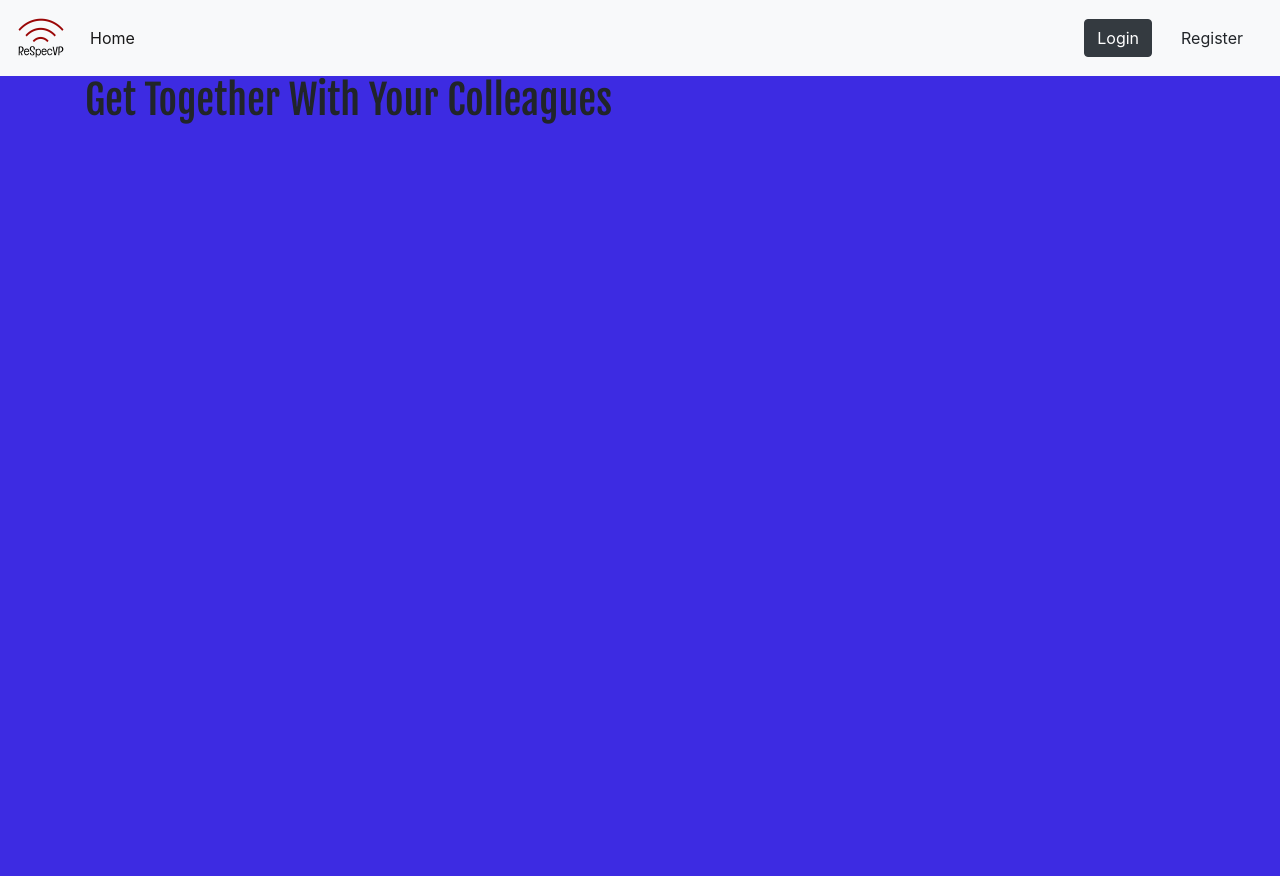
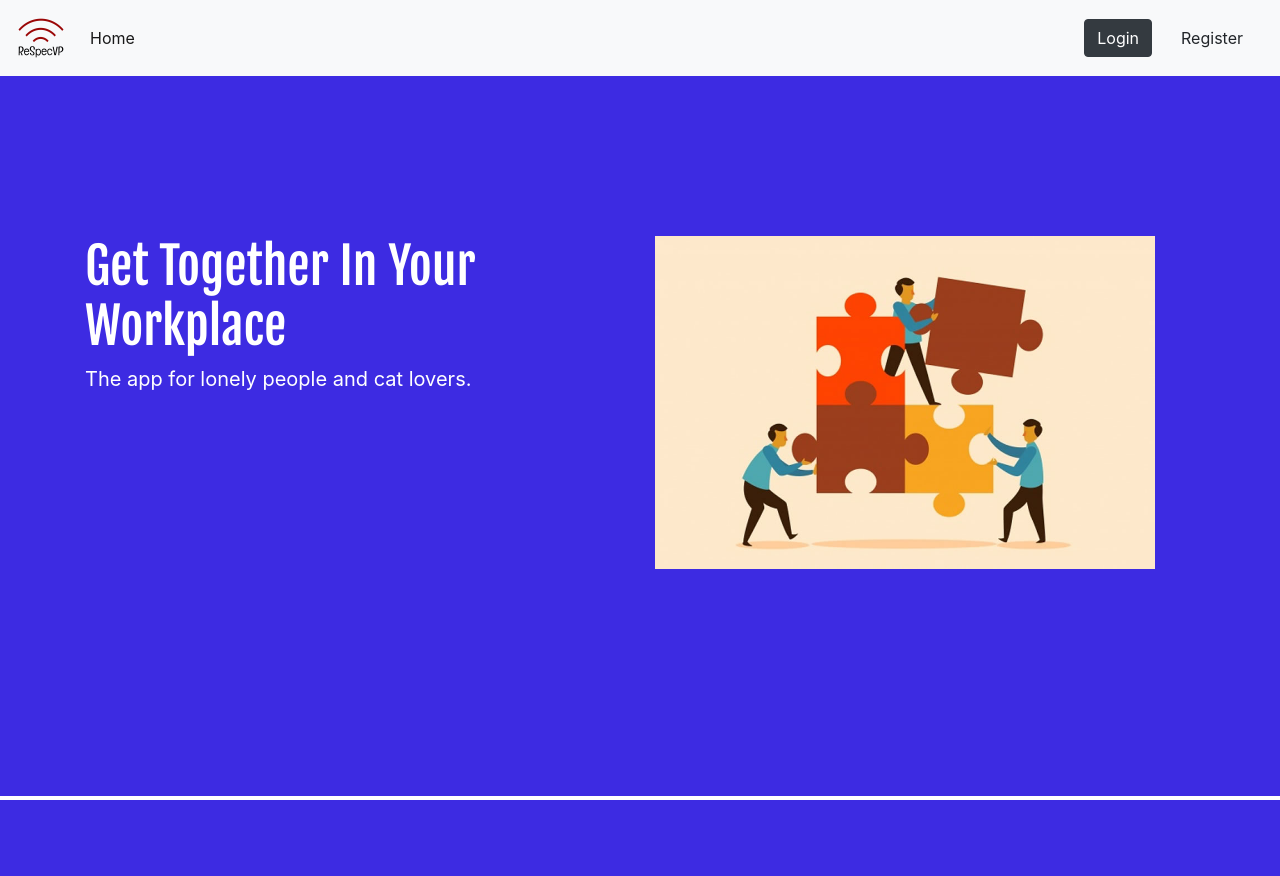
Before and after one commit to Nyquixt/ReSpecVP, a Flask app: page / in a window 1280 px wide. After the commit the page ends 800 px from the top, so only its background shows below. Run offline with Flask 2, Linux system fonts and the light colour scheme; some libraries are stand-ins or nearby versions.

Commit message:
homepage

```diff
--- a/templates/base.html
+++ b/templates/base.html
@@ -15,9 +15,6 @@
         @import url('https://fonts.googleapis.com/css?family=Fjalla+One&display=swap');
         h1,h2,h3,h4,h5,h6{
             font-family: 'Fjalla One', sans-serif;
-        }
-        .navbar{
-        background-color: rgb(61, 43, 226);
         }
     </style>
 </head>
--- a/templates/index.html
+++ b/templates/index.html
@@ -3,8 +3,13 @@
 {% block head %}
 <style>
    #tophead{
-      height: 100vh;
+      padding-top: 20vh;
+      height: 90vh;
       background-color: rgb(61, 43, 226);
+      color: white;
+   }
+   #tophead h1{
+      font-size: 50px;
    }
 </style>
 {% endblock %}
@@ -13,11 +18,11 @@
    <div class="container">
    <div class="row">
       <div class="col-md-6">
-         <h1>Get Together With Your Colleagues</h1>
-         <p></p>
+         <h1 style="font-size: 50px;">Get Together In Your Workplace</h1>
+         <p style="font-size: 20px;">The app for lonely people and cat lovers.</p>
       </div>
       <div class="col-md-6">
-
+         <img src="{{url_for('static', filename='images/topimg.jpg')}}" width="500">
       </div>
    </div>
 </div>
```
Also changed, not shown: static/images/topimg.jpg (added), 1 other file.
